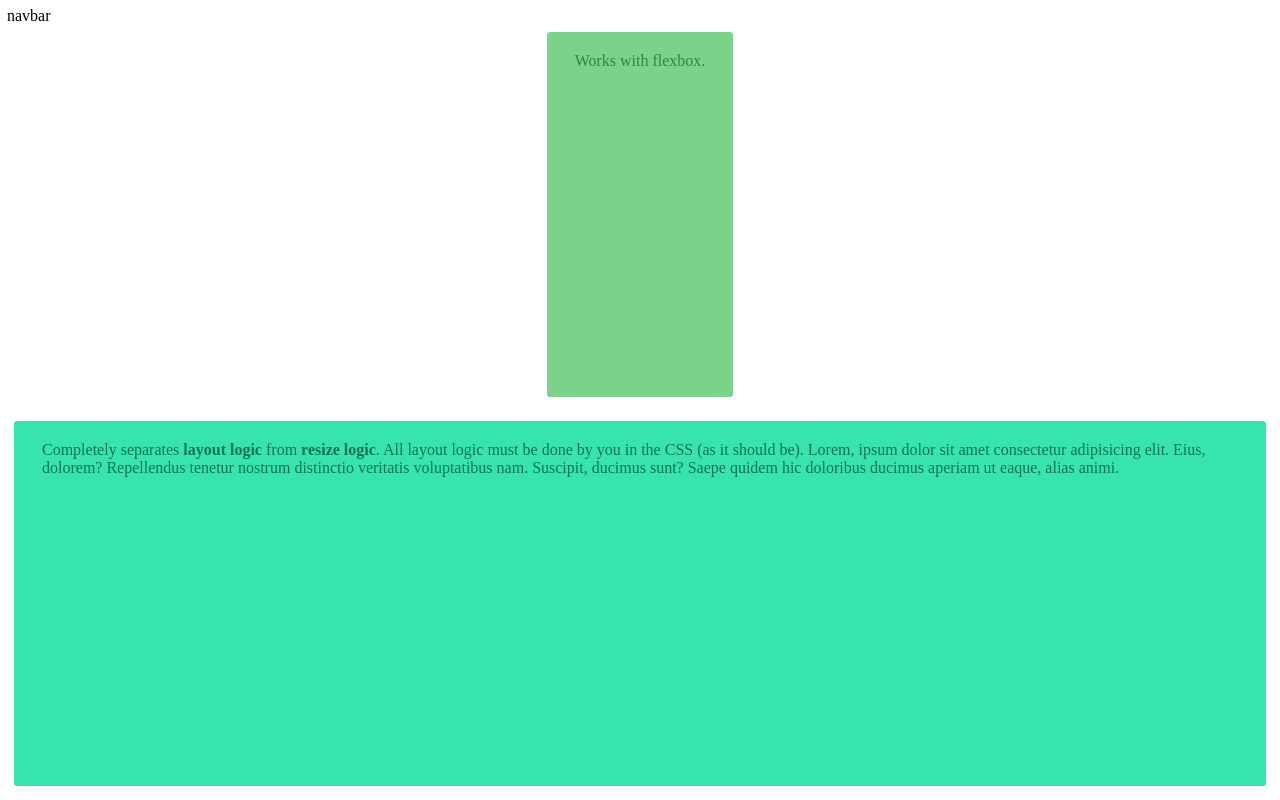
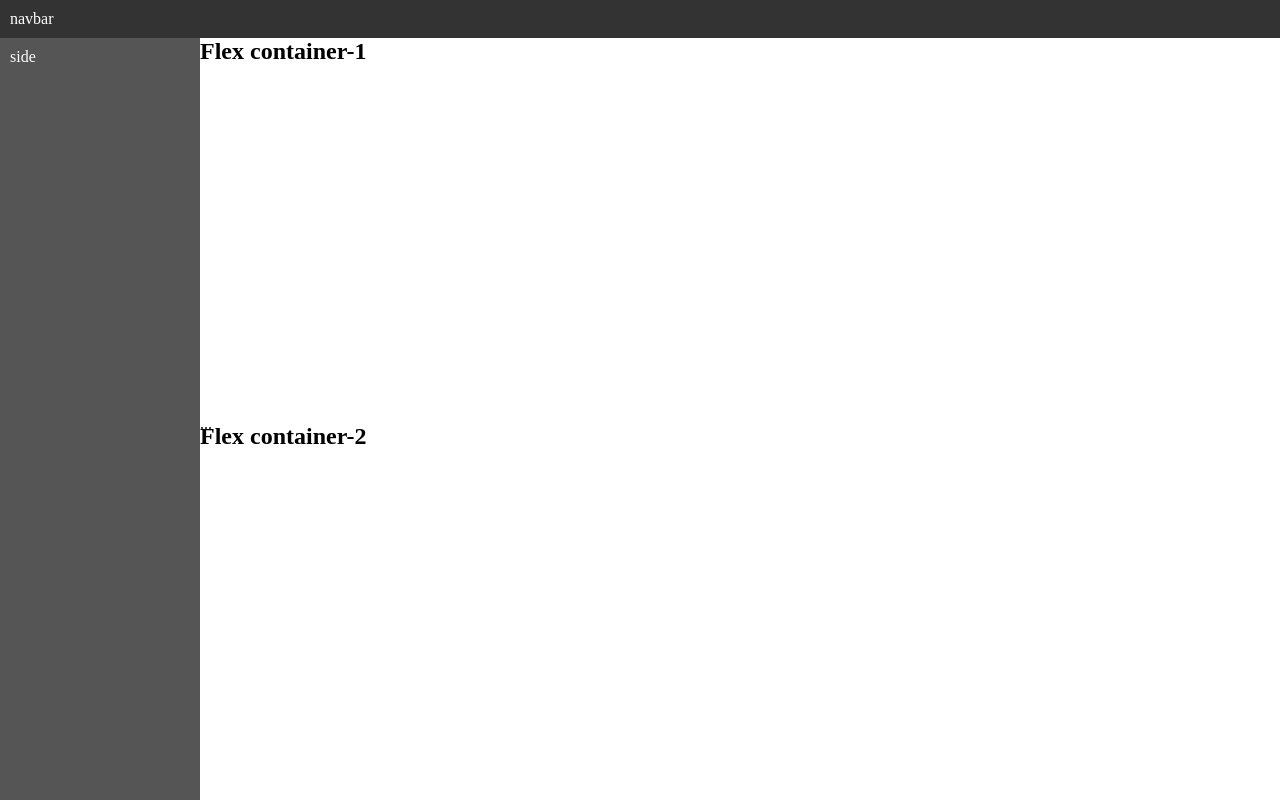
Before and after one commit to Merxibeaucoup/Angular-TDD-101, an Angular app: page / in a window 1280 px wide. Built offline with nearby package versions, Linux system fonts and the light colour scheme.

Commit message:
section resize

```diff
--- a/src/app/directives/resizeSection/resize-section.directive.ts
+++ b/src/app/directives/resizeSection/resize-section.directive.ts
@@ -1,30 +1,51 @@
-import { Directive, ElementRef, HostListener } from '@angular/core';
+import { Directive, ElementRef, HostListener, Input } from '@angular/core';
 
 @Directive({
   selector: '[resizableSection]',
   standalone: true,
 })
 export class ResizableSectionDirective {
-  private startY: number = 0;
-  private startHeight: number = 0;
+  @Input('topResize') topElement!: HTMLElement;
+  @Input('bottomResize') bottomElement!: HTMLElement;
+  grabber: boolean = false;
+  height: number | undefined;
 
-  constructor(private el: ElementRef) {}
+  constructor(private el: ElementRef<HTMLElement>) {}
 
-  @HostListener('mousedown', ['$event'])
-  onMouseDown(event: MouseEvent) {
-    this.startY = event.clientY;
-    this.startHeight = this.el.nativeElement.offsetHeight;
-    document.addEventListener('mousemove', this.onMouseMove);
-    document.addEventListener('mouseup', this.onMouseUp);
+  @HostListener('window:resize', ['$event'])
+  onResize(event: Event) {
+    this.height = (event.target as Window).outerHeight;
   }
 
-  onMouseMove = (event: MouseEvent) => {
-    const deltaY = event.clientY - this.startY;
-    this.el.nativeElement.style.height = `${this.startHeight + deltaY}px`;
-  };
+  @HostListener('mousedown')
+  onMouseDown() {
+    this.grabber = true;
+    // this.el.nativeElement.classList.add('side-panel');
+    document.body.style.cursor = 'row-resize';
+  }
 
-  onMouseUp = () => {
-    document.removeEventListener('mousemove', this.onMouseMove);
-    document.removeEventListener('mouseup', this.onMouseUp);
-  };
+  @HostListener('window:mouseup')
+  onMouseUp() {
+    this.grabber = false;
+    // this.el.nativeElement.classList.remove('side-panel');
+    document.body.style.cursor = 'default';
+  }
+
+  @HostListener('window:mousemove', ['$event'])
+  onMouseMove(event: MouseEvent) {
+    if (this.grabber) {
+      event.preventDefault();
+      if (event.movementY > 0) {
+        this.bottomElement.style.flex = `0 5 ${
+          (this.height || window.screen.availHeight) - event.clientY + 100
+        }px`;
+        this.topElement.style.flex = `1 5 ${event.clientY - 16}px`;
+      } else {
+        this.topElement.style.flex = `0 5 ${event.clientY - 16}px`;
+        this.bottomElement.style.flex = `1 5 ${
+          (this.height || window.screen.availHeight) - event.clientY + 100
+        }px`;
+      }
+    }
+  }
 }
--- a/src/app/homepage/homepage.component.html
+++ b/src/app/homepage/homepage.component.html
@@ -1,23 +1,21 @@
-<div class="content">
+<div class="home">
   <nav>navbar</nav>
+  <aside>side</aside>
 
-  <div class="content__sections">
-    <div class="row" resizableSection r-directions="['bottom']" r-flex="true">
-      <section id="one" resizableSection r-directions="['right']" r-flex="true">
-        <p>Works with flexbox.</p>
-      </section>
+  <div class="flex-container">
+    <div class="flex-item item-1" #firstElement>
+      <h2>Flex container-1</h2>
     </div>
-    <div class="row">
-      <section id="three" resizableSection>
-        <p>
-          Completely separates <strong>layout logic</strong> from
-          <strong>resize logic</strong>. All layout logic must be done by you in
-          the CSS (as it should be). Lorem, ipsum dolor sit amet consectetur
-          adipisicing elit. Eius, dolorem? Repellendus tenetur nostrum
-          distinctio veritatis voluptatibus nam. Suscipit, ducimus sunt? Saepe
-          quidem hic doloribus ducimus aperiam ut eaque, alias animi.
-        </p>
-      </section>
+    <div
+      class="grabber"
+      resizableSection
+      [topResize]="firstElement"
+      [bottomResize]="rightElement"
+    >
+      ...
+    </div>
+    <div class="flex-item item-2" #rightElement>
+      <h2>Flex container-2</h2>
     </div>
   </div>
 </div>
--- a/src/app/homepage/homepage.component.scss
+++ b/src/app/homepage/homepage.component.scss
@@ -1,217 +1,89 @@
-$color1: #343e3d;
-$color2: #607466;
-$color3: #aedcc0;
-$color4: #7bd389;
-$color5: #38e4ae;
+// .flex-container {
+//   display: flex;
+//   flex-direction: column; /* Change to column */
+// }
+// .flex-item {
+//   flex: 1 5 50%;
 
-// Layout styles
+//   border: 1px solid black;
+// }
+// .grabber {
+//   height: 10px; /* Change width to height */
+//   //   opacity: 0;
+// }
+// .grabber:hover {
+//   opacity: 1;
+//   cursor: row-resize; /* Change cursor */
+// }
+// .side-panel {
+//   background-color: lightgray;
+// }
 
-$spacing: 14px;
-$footer-height: 70px;
+// .item-1 {
+//   min-height: 400px; /* Adjust height */
+// }
 
-.content {
-  flex: 1;
-  display: flex;
-  flex-flow: column nowrap;
-  padding: $spacing / 2;
-  height: 100vh;
+// .item-2 {
+//   min-height: 400px; /* Adjust height */
+// }
+
+.home {
+  display: grid;
+  grid-template-columns: auto 1fr; /* Navbar and content */
+  grid-template-rows: auto 1fr; /* Navbar and sidebar */
+  height: 100vh; /* Full height */
+  overflow-y: hidden;
 }
 
-.content__sections {
-  position: relative; /* Required for positioning the resize handle */
+nav {
+  grid-column: 1 / span 2; /* Span both columns */
+  background-color: #333; /* Example background color */
+  color: #fff; /* Example text color */
+  padding: 10px; /* Example padding */
 }
 
-.resize-handle {
-  position: absolute;
-  top: 50%;
-  left: 0;
-  transform: translateY(-50%);
-  width: 100%;
-  height: 10px; /* Adjust height as needed */
-  cursor: ns-resize; /* Set cursor to vertical resize */
-  background-color: #ccc; /* Adjust background color of the handle */
-  z-index: 999; /* Ensure the handle appears above other elements */
+aside {
+  grid-row: 2; /* Second row */
+  background-color: #555; /* Example background color */
+  color: #fff; /* Example text color */
+  padding: 10px; /* Example padding */
+  width: 200px; /* Example width */
 }
 
-.row {
-  position: relative; /* Required for positioning the resizable sections */
+.container-fluid {
+  grid-column: 2; /* Second column */
+  grid-row: 2; /* Second row */
+  margin-top: 1rem; /* Example margin-top */
 }
 
-.row:not(:last-child) {
-  margin-bottom: 10px; /* Add margin between rows */
+.flex-container {
+  display: flex;
+  flex-direction: column;
 }
 
-.content__sections {
-  display: flex;
-  flex-direction: column;
-  height: 100vh;
-
-  .row {
-    height: 100%;
-    width: 100%;
-  }
+.flex-item {
+  flex: 1 5 50%;
+  height: 600px;
+  //   border: 1px solid black;
 }
 
-.row {
-  min-height: 50px;
-  display: flex;
-  flex-flow: column nowrap; /* Change to column layout */
-  justify-content: space-around;
-  align-items: center;
+.item-1 {
+  //   background-color: red;
+}
+.item-2 {
+  //   background-color: yellow;
 }
 
-section {
-  box-sizing: border-box;
-  border-radius: 10px;
-  padding: 1.25em 1.75em;
-  background: #ddd;
-  border: $spacing / 2 solid #fff;
-  flex: 1;
-  min-width: 30px;
-  height: 100%; /* Make sections fill the height */
-
-  &.resizable {
-    flex: 0 0 300px;
-  }
+.grabber {
+  height: 8px;
+  //   height: 8px;
+  //   cursor: col-resize; /* Change cursor to n-resize */
+  //   opacity: 0;
 }
 
-#one {
-  background: $color4;
-  color: darken($color4, 30);
+.grabber:hover,
+.grabber:active {
+  //   background-color: #ccccccac; /* Example hover background color */
+  cursor: row-resize; /* Change cursor to n-resize */
+  border-top: thick double red;
 }
-
-#two {
-  background: $color3;
-  color: darken($color3, 30);
-}
-
-#three {
-  background: $color5;
-  color: darken($color5, 30);
-}
-
-#four {
-  background: url(http://publicdomainarchive.com/wp-content/uploads/2014/12/public-domain-images-free-stock-photos-high-quality-resolution-downloads-public-domain-archive-7-1000x665.jpg);
-}
-
-footer {
-  background: white;
-  font-size: 14px;
-  text-transform: uppercase;
-  padding: 0 1.75em;
-  width: 100%;
-  margin-top: 0;
-  height: $footer-height;
-  line-height: $footer-height;
-  border-top: 1px solid $color3;
-}
-
-a {
-  position: relative;
-  text-decoration: none;
-  color: $color4;
-
-  &:after {
-    content: "";
-    position: absolute;
-    bottom: 0;
-    left: 0;
-    right: 0;
-    margin: 0 auto;
-    width: 0;
-    height: 1px;
-    background-color: $color4;
-    transition: all 0.3s ease-in-out;
-  }
-
-  &:hover {
-    &:after {
-      width: 100%;
-    }
-  }
-}
-
-// Directive styles
-
-.resizable {
-  position: relative;
-
-  &.no-transition {
-    transition: none !important;
-  }
-}
-
-.rg-right,
-.rg-left,
-.rg-top,
-.rg-bottom {
-  display: block;
-  width: $spacing;
-  height: $spacing;
-  line-height: $spacing;
-  position: absolute;
-  z-index: 1;
-  user-select: none;
-
-  span {
-    position: absolute;
-    box-sizing: border-box;
-    display: block;
-    border: 1px solid #ccc;
-  }
-}
-
-.rg-right,
-.rg-left {
-  span {
-    border-width: 0 1px;
-    top: 50%;
-    margin-top: -10px;
-    margin: -10px 0 0 $spacing / 4;
-    height: 20px;
-    width: $spacing / 2;
-  }
-}
-
-.rg-top,
-.rg-bottom {
-  span {
-    border-width: 1px 0;
-    left: 50%;
-    margin: $spacing / 4 0 0 -10px;
-    width: 20px;
-    height: $spacing / 2;
-  }
-}
-
-.rg-top {
-  cursor: row-resize;
-  width: 100%;
-  top: 0;
-  left: 0;
-  margin-top: -$spacing / 2;
-}
-
-.rg-right {
-  cursor: col-resize;
-  height: 100%;
-  right: 0;
-  top: 0;
-  margin-right: -$spacing;
-}
-
-.rg-bottom {
-  cursor: row-resize;
-  width: 100%;
-  bottom: 0;
-  left: 0;
-  margin-bottom: -$spacing / 2;
-}
-
-.rg-left {
-  cursor: col-resize;
-  height: 100%;
-  left: 0;
-  top: 0;
-  margin-left: -$spacing;
-}
--- a/src/app/homepage/homepage.component.ts
+++ b/src/app/homepage/homepage.component.ts
@@ -9,4 +9,7 @@ import { ResizableSectionDirective } from '../directives/resizeSection/resize-se
   templateUrl: './homepage.component.html',
   styleUrl: './homepage.component.scss',
 })
-export class HomepageComponent {}
+export class HomepageComponent {
+  leftWidth = 50;
+  rightWidth = 50;
+}
```
